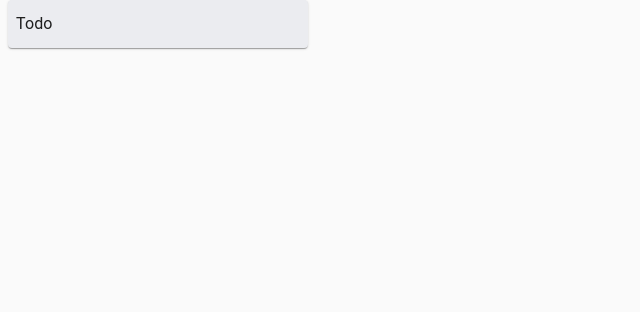
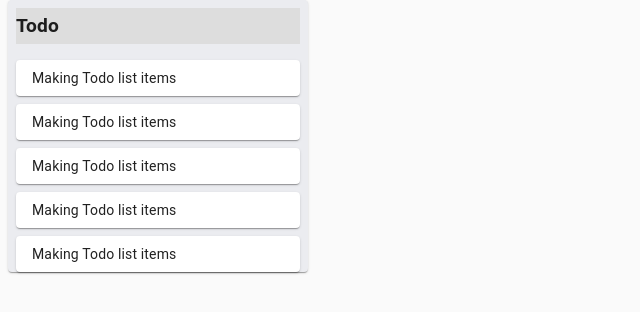
Before and after one commit to arifjamal2012/trello-react, a React (Create React App) app: page / in a window 1280 px wide. Both pictures are taken after a click on the element "Todo". Shown: the top 312 px of the page, without its empty margins (0-640 px from the left). Built offline with nearby package versions, Linux system fonts and the light colour scheme.

Commit message:
added:title

```diff
--- /dev/null
+++ b/src/components/List/Card.js
@@ -0,0 +1,20 @@
+import React from 'react';
+import { Paper } from '@material-ui/core';
+import {makeStyles} from '@material-ui/core/styles';
+
+
+const useStyle = makeStyles((theme) => ({
+   card: {
+       padding: theme.spacing(1,1,1,2),
+       margin: theme.spacing(1)
+   }
+}))
+
+export default function Card() {
+    const classes = useStyle();
+    return (
+        <div>
+            <Paper className={classes.card}>Making Todo list items</Paper>
+        </div>
+    )
+}
--- a/src/components/List/List.js
+++ b/src/components/List/List.js
@@ -1,7 +1,8 @@
-import React from 'react'
+import React from 'react';
 import {Paper, Typography,CssBaseline} from '@material-ui/core';
 import {makeStyles} from '@material-ui/core/styles';
 import Title from './Title';
+import Card from './Card';
 
 const useStyle = makeStyles((theme) => ({
     root: {
@@ -18,6 +19,11 @@
             <Paper className={classes.root}>
                 <CssBaseline />
                 <Title/>
+                <Card />
+                <Card />
+                <Card />
+                <Card />
+                <Card />
             </Paper>
         </div>
     );
--- a/src/components/List/Title.js
+++ b/src/components/List/Title.js
@@ -10,8 +10,12 @@
     },
     editableTitle : {
       flexGrow: 1,
+      fontSize: '1.2rem',
+      fontWeight: 'bold'
     },
     input: {
+        fontSize: '1.2rem',
+        fontWeight: 'bold',
         margin: theme.spacing(1),
         '&:focus':{
             background: '#ddd'
@@ -26,7 +30,9 @@
         <div>
             <div>
                 {open ? <div>
-                    <InputBase value="Todo"
+                    <InputBase
+                    autoFocus
+                    value="Todo"
                     inputProps = {{
                         className: classes.input,
                     }}
```
Also changed, not shown: src/components/input/inputContainer.js (added), 1 other file (tests, documents, lock files or other folders).
